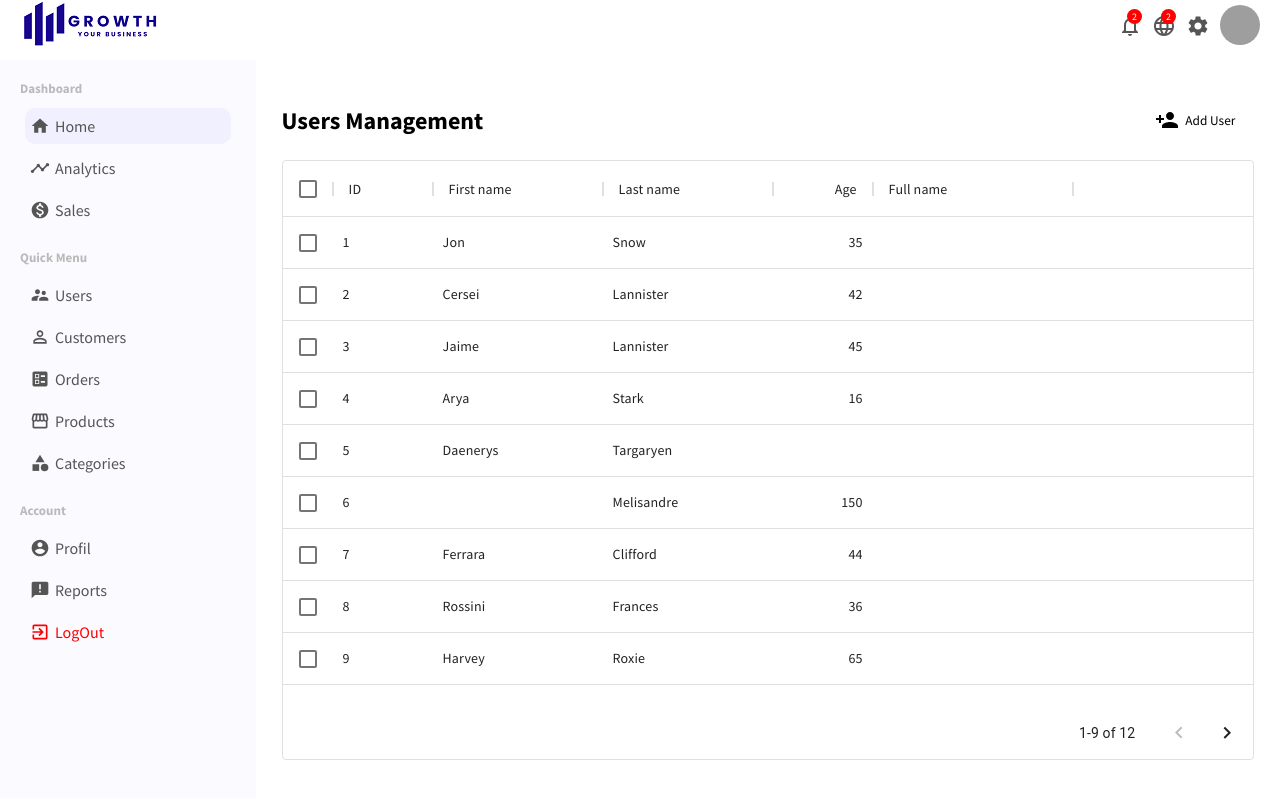
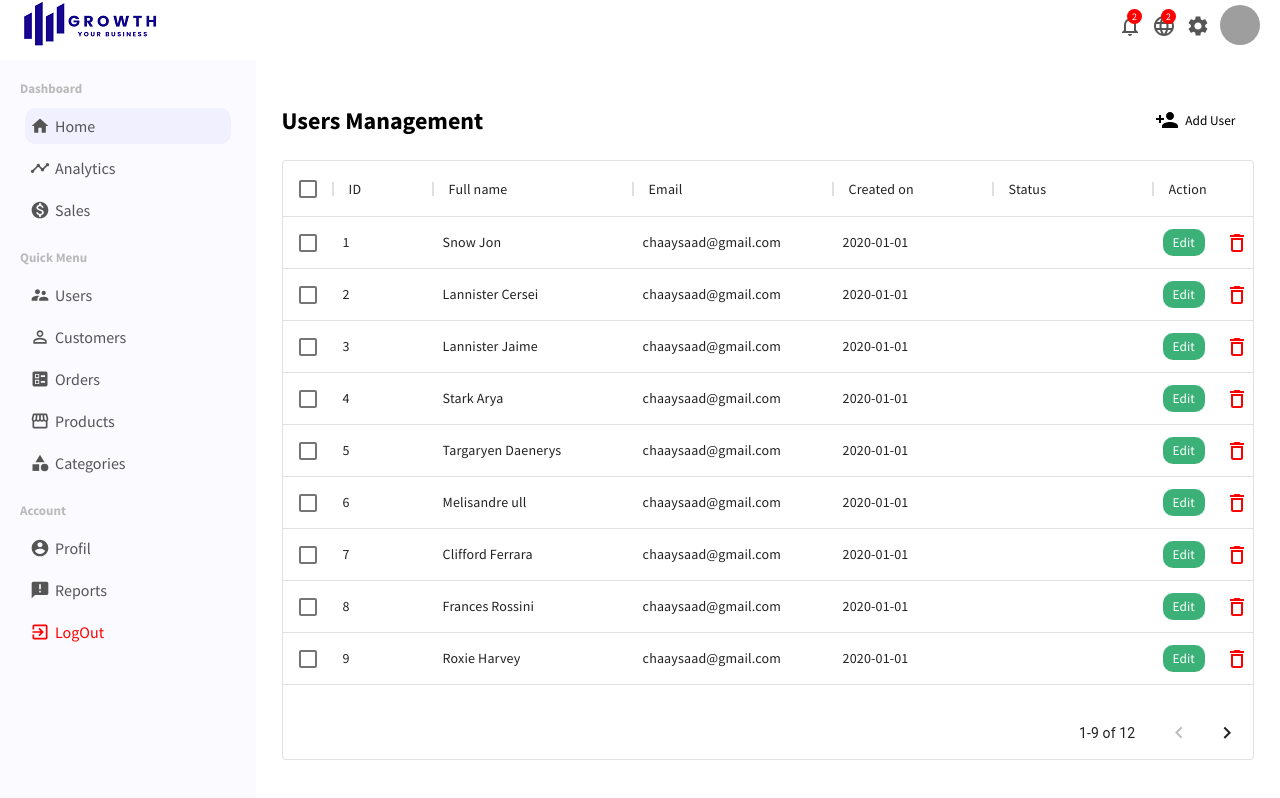
Before and after one commit to saadchaay/Application_CRM_system, a React (Create React App) app in the folder app/client/: page /users in a window 1280 px wide. Shown: the top 798 px of the page. Built offline with nearby package versions, Linux system fonts and the light colour scheme; grey boxes are pictures that could not be loaded.

Commit message:
new update user table

```diff
--- a/app/client/src/pages/users/Users.jsx
+++ b/app/client/src/pages/users/Users.jsx
@@ -1,18 +1,22 @@
-import * as React from "react";
+import React, {useState, useEffect} from "react";
 import { DataGrid } from "@material-ui/data-grid";
-import { PersonAdd } from "@material-ui/icons";
+import { PersonAdd, DeleteOutline } from "@material-ui/icons";
 import "./users.css";
+import { rows } from "../../userData";
+import { Link } from "react-router-dom";
+
+
+
+
+export default function DataTable() {
+    const [data, setData] = useState();
+
+  const handleDelete = (id) => {
+    setData(data.filter((item) => item.id !== id));
+  };
 
   const columns = [
     { field: "id", headerName: "ID", width: 100 },
-  { field: "firstName", headerName: "First name", width: 170 },
-  { field: "lastName", headerName: "Last name", width: 170 },
-  {
-    field: "age",
-    headerName: "Age",
-    type: "number",
-    width: 100,
-  },
     {
       field: "fullName",
       headerName: "Full name",
@@ -20,24 +24,43 @@ const columns = [
       sortable: false,
       width: 200,
     },
+    {
+      field: "email",
+      headerName: "Email",
+      description: "This column has a value getter and is not sortable.",
+      sortable: false,
+      width: 200,
+    },
+    {
+      field: "createdAt",
+      headerName: "Created on",
+      width: 160,
+    },
+    {
+      field: "status",
+      headerName: "Status",
+      width: 160,
+    },
+    {
+      field: "action",
+      headerName: "Action",
+      width: 150,
+      renderCell: (params) => {
+        return (
+          <>
+            <Link to={"/user/" + params.row.id}>
+              <button className="userListEdit">Edit</button>
+            </Link>
+            <DeleteOutline
+              className="userListDelete"
+              onClick={() => handleDelete(params.row.id)}
+            />
+          </>
+        );
+      },
+    },
   ];
 
-const rows = [
-  { id: 1, lastName: "Snow", firstName: "Jon", age: 35 },
-  { id: 2, lastName: "Lannister", firstName: "Cersei", age: 42 },
-  { id: 3, lastName: "Lannister", firstName: "Jaime", age: 45 },
-  { id: 4, lastName: "Stark", firstName: "Arya", age: 16 },
-  { id: 5, lastName: "Targaryen", firstName: "Daenerys", age: null },
-  { id: 6, lastName: "Melisandre", firstName: null, age: 150 },
-  { id: 7, lastName: "Clifford", firstName: "Ferrara", age: 44 },
-  { id: 8, lastName: "Frances", firstName: "Rossini", age: 36 },
-  { id: 9, lastName: "Roxie", firstName: "Harvey", age: 65 },
-  { id: 10, lastName: "Roxie", firstName: "Harvey", age: 65 },
-  { id: 11, lastName: "Roxie", firstName: "Harvey", age: 65 },
-  { id: 12, lastName: "Roxie", firstName: "Harvey", age: 65 },
-];
-
-export default function DataTable() {
   return (
     <div className="con">
       <div className="title-btn">
@@ -53,7 +76,7 @@ export default function DataTable() {
           rows={rows}
           columns={columns}
           pageSize={9}
-          rowsPerPageOptions={[9]}
+          rowsPerPageOptions={[1]}
         />
       </div>
     </div>
--- a/app/client/src/pages/users/users.css
+++ b/app/client/src/pages/users/users.css
@@ -34,3 +34,18 @@
     cursor: pointer;
     background-color: #f1f1f1;
 }
+
+.userListEdit{
+    border: none;
+    border-radius: 10px;
+    padding: 5px 10px;
+    background-color: #3bb077;
+    color: white;
+    cursor: pointer;
+    margin-right: 20px;
+}
+
+.userListDelete{
+    color: red;
+    cursor: pointer;
+}
--- a/app/client/src/userData.js
+++ b/app/client/src/userData.js
@@ -48,3 +48,78 @@ export const data = [
       "amount" : 2100,
     },
 ];
+
+export const rows = [
+  {
+    id: 1,
+    fullName: "Snow Jon",
+    email: "chaaysaad@gmail.com",
+    createdAt: "2020-01-01",
+  },
+  {
+    id: 2,
+    fullName: "Lannister Cersei",
+    email: "chaaysaad@gmail.com",
+    createdAt: "2020-01-01",
+  },
+  {
+    id: 3,
+    fullName: "Lannister Jaime",
+    email: "chaaysaad@gmail.com",
+    createdAt: "2020-01-01",
+  },
+  {
+    id: 4,
+    fullName: "Stark Arya",
+    email: "chaaysaad@gmail.com",
+    createdAt: "2020-01-01",
+  },
+  {
+    id: 5,
+    fullName: "Targaryen Daenerys",
+    email: "chaaysaad@gmail.com",
+    createdAt: "2020-01-01",
+  },
+  {
+    id: 6,
+    fullName: "Melisandre ull",
+    email: "chaaysaad@gmail.com",
+    createdAt: "2020-01-01",
+  },
+  {
+    id: 7,
+    fullName: "Clifford Ferrara",
+    email: "chaaysaad@gmail.com",
+    createdAt: "2020-01-01",
+  },
+  {
+    id: 8,
+    fullName: "Frances Rossini",
+    email: "chaaysaad@gmail.com",
+    createdAt: "2020-01-01",
+  },
+  {
+    id: 9,
+    fullName: "Roxie Harvey",
+    email: "chaaysaad@gmail.com",
+    createdAt: "2020-01-01",
+  },
+  {
+    id: 10,
+    fullName: "Roxie Harvey",
+    email: "chaaysaad@gmail.com",
+    createdAt: "2020-01-01",
+  },
+  {
+    id: 11,
+    fullName: "Roxie Harvey",
+    email: "chaaysaad@gmail.com",
+    createdAt: "2020-01-01",
+  },
+  {
+    id: 12,
+    fullName: "Roxie Harvey",
+    email: "chaaysaad@gmail.com",
+    createdAt: "2020-01-01",
+  },
+];
```
Lines whose indentation alone changed are shown as unchanged.
